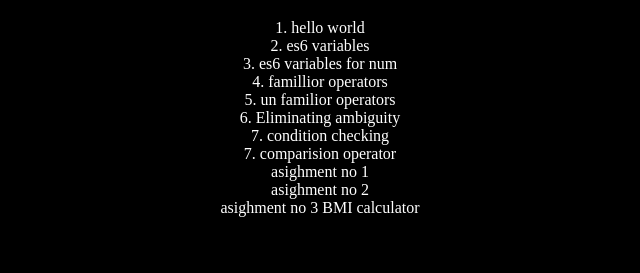
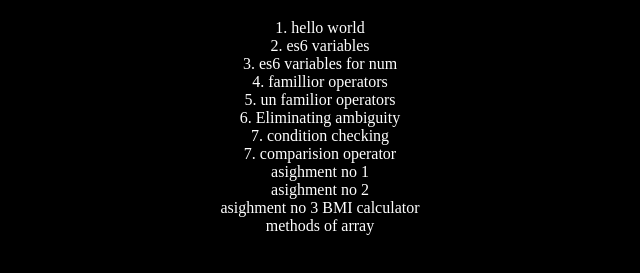
Before and after one commit to Musfiraq1/java-script, a plain HTML site: page index.html in a window 1280 px wide. Shown: the part 61-334 px from the top of the page, without its empty margins (320-960 px from the left). Drawn offline with Linux system fonts and the light colour scheme.

Commit message:
fix:link

```diff
--- a/index.html
+++ b/index.html
@@ -22,6 +22,8 @@
     <a class="link" href="./es6/asighment1/index.html">asighment no 1</a><br>
     <a class="link" href="es6/asighment2/index.html">asighment no 2</a><br>
     <a class="link" href="es6/asighment3.bmi calculator1/index.html">asighment no 3 BMI calculator</a><br>
+    <a class="link" href="es6/14. Array/index.html">methods of array</a><br>
+
 
 
   </div>
```
